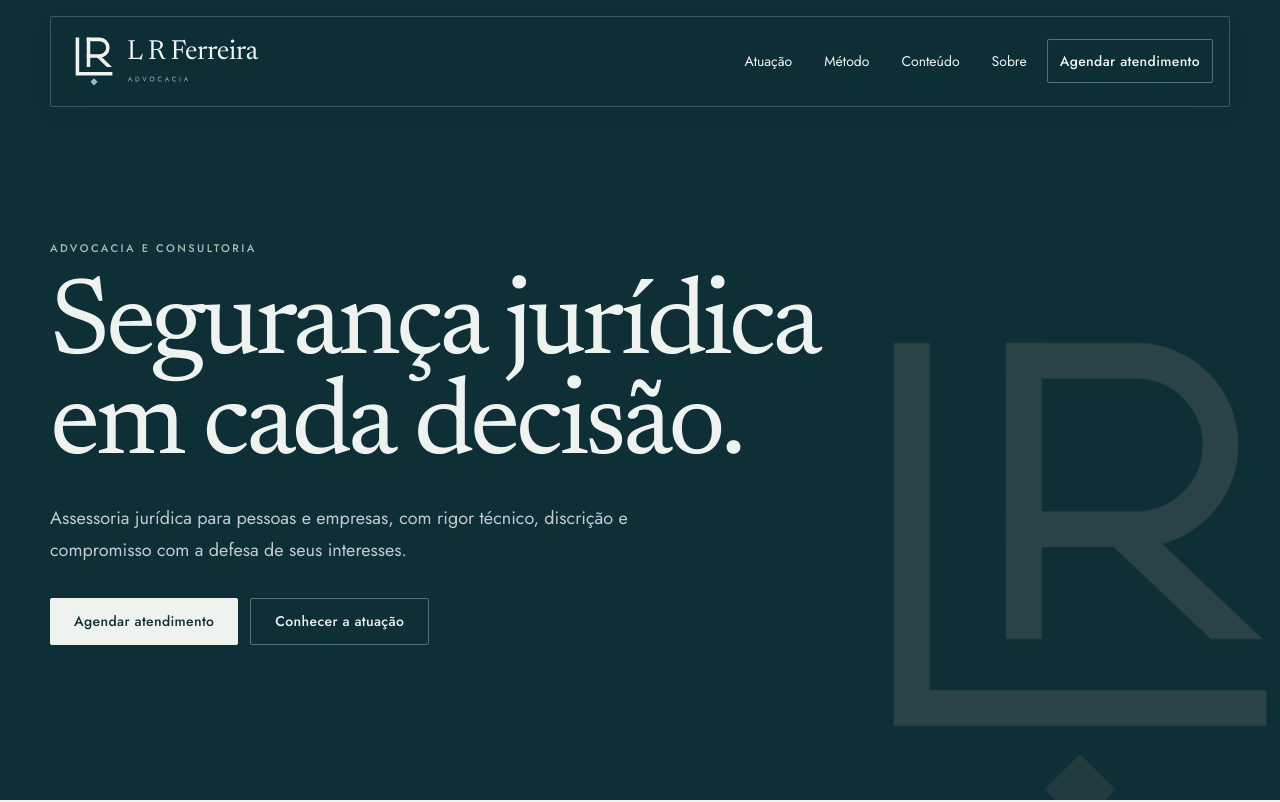
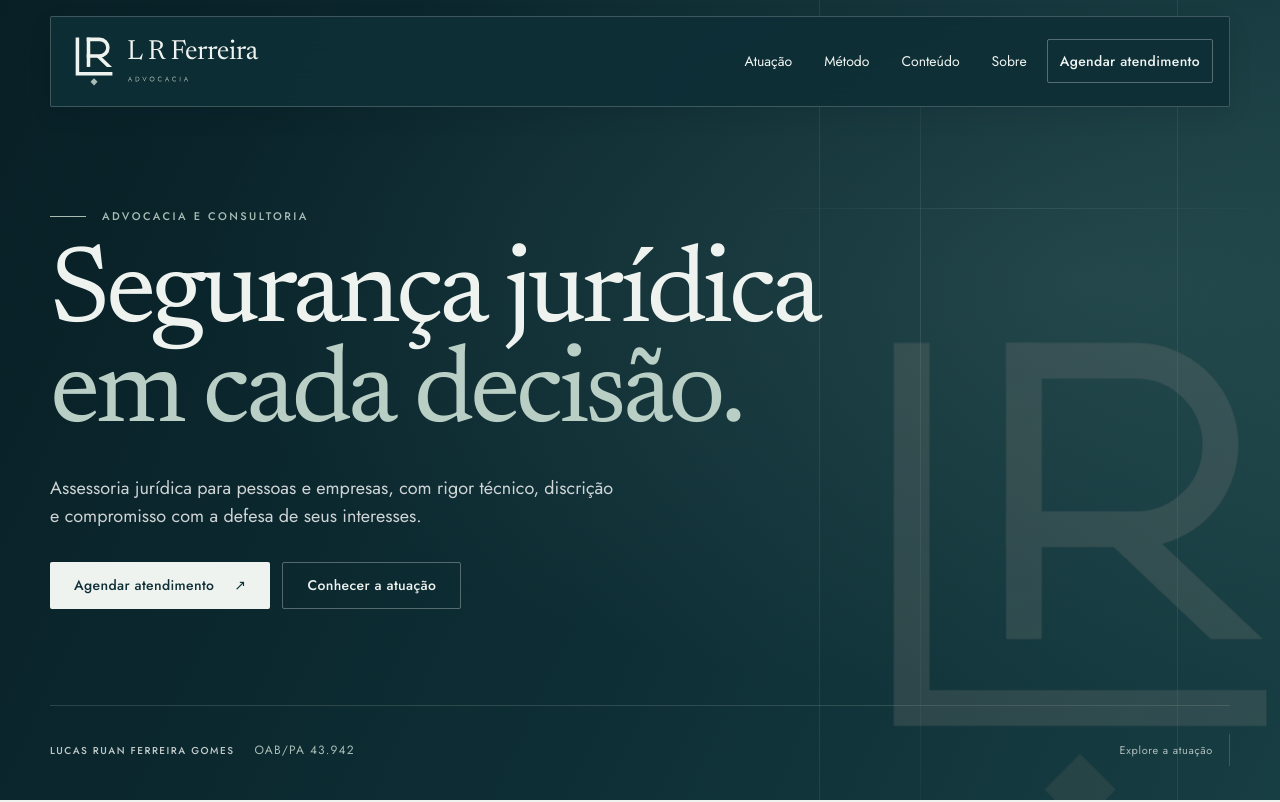
Before and after one commit to Gabstaudt/landingpagelucas, a Next.js app: page / in a window 1280 px wide. Shown: the top 802 px of the page. Built offline with nearby package versions, Linux system fonts and the light colour scheme.

Commit message:
style: mudanca da tela inicial

```diff
--- a/app/globals.css
+++ b/app/globals.css
@@ -80,3 +80,35 @@ main h3 { line-height: 1.18; }
 .editorial-link { font-size: .8125rem; font-weight: 500; color: var(--medium); text-decoration: underline; text-underline-offset: 5px; text-decoration-color: #a9bdb5; transition: color .2s ease; }
 .editorial-link:hover { color: var(--deep); }
 #contato a:not(.institutional-button):hover { text-decoration: underline; text-underline-offset: 4px; }
+
+/* Opening composition: directional light, architectural lines and editorial detail. */
+.hero-section { background: linear-gradient(115deg, #081f25 0%, #0e2f36 58%, #173e43 100%); }
+.hero-shell { display: flex; flex-direction: column; justify-content: space-between; min-height: 100svh; padding-top: 160px; padding-bottom: 28px; gap: 56px; }
+.hero-copy { margin-block: auto; padding-block: 28px; }
+.hero-light { position: absolute; inset: 0; pointer-events: none; background: radial-gradient(ellipse at 85% 35%, #88afa326, transparent 58%); }
+.hero-architecture { position: absolute; top: 0; bottom: 0; right: 8%; width: 28%; pointer-events: none; border-inline: 1px solid #a9bdb51c; transform-origin: top; }
+.hero-architecture::before { content: ""; position: absolute; left: 28%; top: 0; bottom: 0; width: 1px; background: linear-gradient(transparent, #a9bdb52b 35%, #a9bdb50d); }
+.hero-architecture::after { content: ""; position: absolute; top: 26%; left: -22%; right: -28%; height: 1px; background: linear-gradient(90deg, transparent, #a9bdb526, transparent); }
+.hero-eyebrow::before { content: ""; height: 1px; width: 36px; flex-shrink: 0; background: #a9bdb5; }
+.hero-title-accent { color: #b9cec4; }
+.hero-signature { display: flex; align-items: center; justify-content: space-between; gap: 24px; padding-top: 22px; border-top: 1px solid #a9bdb533; }
+.hero-signature-name { font-size: .625rem; font-weight: 500; letter-spacing: .15em; color: #eff3f0cc; }
+.hero-explore { display: inline-flex; align-items: center; gap: 16px; min-height: 44px; font-size: .6875rem; letter-spacing: .06em; color: #eff3f0b3; transition: color .25s ease; }
+.hero-explore:hover { color: #eff3f0; }
+.hero-scroll-line { display: block; width: 1px; height: 32px; background: #a9bdb540; position: relative; overflow: hidden; }
+.hero-scroll-line::after { content: ""; position: absolute; top: -50%; left: 0; width: 1px; height: 50%; background: #c3d6cc; animation: hero-scroll-cue 2.8s ease-in-out infinite; }
+@keyframes hero-scroll-cue { 0% { transform: translateY(0); } 75%, 100% { transform: translateY(96px); } }
+@media (max-width: 639px) {
+  .hero-shell { padding-top: 136px; padding-bottom: 24px; gap: 36px; }
+  .hero-copy { padding-block: 24px; }
+  .hero-architecture { right: 10%; width: 30%; opacity: .5 !important; }
+  .hero-signature { align-items: flex-start; gap: 20px; }
+  .hero-signature-name { font-size: .5625rem; letter-spacing: .1em; }
+  .hero-explore { gap: 12px; font-size: .625rem; }
+  .hero-explore > span:first-child { max-width: 64px; }
+  .hero-eyebrow { letter-spacing: .16em; }
+  .hero-eyebrow::before { width: 24px; }
+}
+@media (prefers-reduced-motion: reduce) {
+  .hero-scroll-line::after { animation: none; top: 25%; }
+}
--- a/app/page.tsx
+++ b/app/page.tsx
@@ -116,17 +116,26 @@ export default function Home() {
       </header>
 
       <main id="conteudo">
-        <section id="hero" className="relative min-h-[100svh] overflow-hidden bg-[#0E2F36] text-[#EFF3F0]">
-          <div className="container-shell flex min-h-[100svh] items-center pt-36 pb-16">
-            <div className="relative z-10 max-w-4xl">
-              <motion.span initial={{ opacity: 0, y: 14 }} animate={{ opacity: 1, y: 0 }} transition={{ delay: reducedMotion ? 0 : 2.25 }} className="section-label mb-5 inline-block text-sm tracking-[.32em] text-[#A9BDB5]">ADVOCACIA E CONSULTORIA</motion.span>
-              <motion.h1 initial={{ opacity: 0, y: 20 }} animate={{ opacity: 1, y: 0 }} transition={{ delay: reducedMotion ? 0 : 2.35, duration: .75 }} className="font-newsreader text-balance text-[clamp(2.9rem,8.5vw,7.2rem)] leading-[.92] tracking-[-.04em]">Segurança jurídica<br/>em cada decisão.</motion.h1>
-              <motion.p initial={{ opacity: 0, y: 18 }} animate={{ opacity: 1, y: 0 }} transition={{ delay: reducedMotion ? 0 : 2.5, duration: .7 }} className="mt-6 max-w-2xl text-lg leading-8 text-white/75">Assessoria jurídica para pessoas e empresas, com rigor técnico, discrição e compromisso com a defesa de seus interesses.</motion.p>
+        <section id="hero" className="hero-section relative min-h-[100svh] overflow-hidden bg-[#0E2F36] text-[#EFF3F0]">
+          <div className="hero-light" aria-hidden="true" />
+          <motion.div aria-hidden="true" className="hero-architecture" initial={reducedMotion ? false : { opacity: 0, scaleY: .8 }} animate={{ opacity: 1, scaleY: 1 }} transition={{ delay: reducedMotion ? 0 : 2.3, duration: 1.6, ease: "easeOut" }} />
+          <div className="container-shell hero-shell relative z-10">
+            <div className="hero-copy max-w-4xl">
+              <motion.span initial={{ opacity: 0, y: 14 }} animate={{ opacity: 1, y: 0 }} transition={{ delay: reducedMotion ? 0 : 2.25 }} className="hero-eyebrow section-label mb-5 inline-flex items-center gap-4 text-sm tracking-[.32em] text-[#A9BDB5]">ADVOCACIA E CONSULTORIA</motion.span>
+              <motion.h1 initial={{ opacity: 0, y: 20 }} animate={{ opacity: 1, y: 0 }} transition={{ delay: reducedMotion ? 0 : 2.35, duration: .75 }} className="font-newsreader text-balance text-[clamp(2.9rem,8.5vw,7.2rem)] leading-[.92] tracking-[-.04em]">Segurança jurídica<br/><span className="hero-title-accent">em cada decisão.</span></motion.h1>
+              <motion.p initial={{ opacity: 0, y: 18 }} animate={{ opacity: 1, y: 0 }} transition={{ delay: reducedMotion ? 0 : 2.5, duration: .7 }} className="mt-7 max-w-xl text-base leading-8 text-white/80 sm:text-lg">Assessoria jurídica para pessoas e empresas, com rigor técnico, discrição e compromisso com a defesa de seus interesses.</motion.p>
               <motion.div initial={{ opacity: 0, y: 18 }} animate={{ opacity: 1, y: 0 }} transition={{ delay: reducedMotion ? 0 : 2.65, duration: .7 }} className="mt-8 flex flex-wrap gap-3">
-                <a href="#contato" className="institutional-button rounded-sm bg-[#EFF3F0] px-6 py-3 text-[#0E2F36]">Agendar atendimento</a>
+                <a href="#contato" className="institutional-button rounded-sm bg-[#EFF3F0] px-6 py-3 text-[#0E2F36]">Agendar atendimento <span aria-hidden="true" className="ml-5">↗</span></a>
                 <a href="#atuacao" className="institutional-button rounded-sm border border-white/30 px-6 py-3">Conhecer a atuação</a>
               </motion.div>
             </div>
+            <motion.div className="hero-signature" initial={reducedMotion ? false : { opacity: 0, y: 10 }} animate={{ opacity: 1, y: 0 }} transition={{ delay: reducedMotion ? 0 : 2.9, duration: .8 }}>
+              <div className="flex flex-col gap-2 sm:flex-row sm:items-center sm:gap-5">
+                <span className="hero-signature-name">LUCAS RUAN FERREIRA GOMES</span>
+                <span className="text-xs tracking-[.1em] text-[#A9BDB5]">OAB/PA 43.942</span>
+              </div>
+              <a href="#atuacao" className="hero-explore"><span>Explore a atuação</span><span className="hero-scroll-line" aria-hidden="true" /></a>
+            </motion.div>
           </div>
         </section>
 
```
